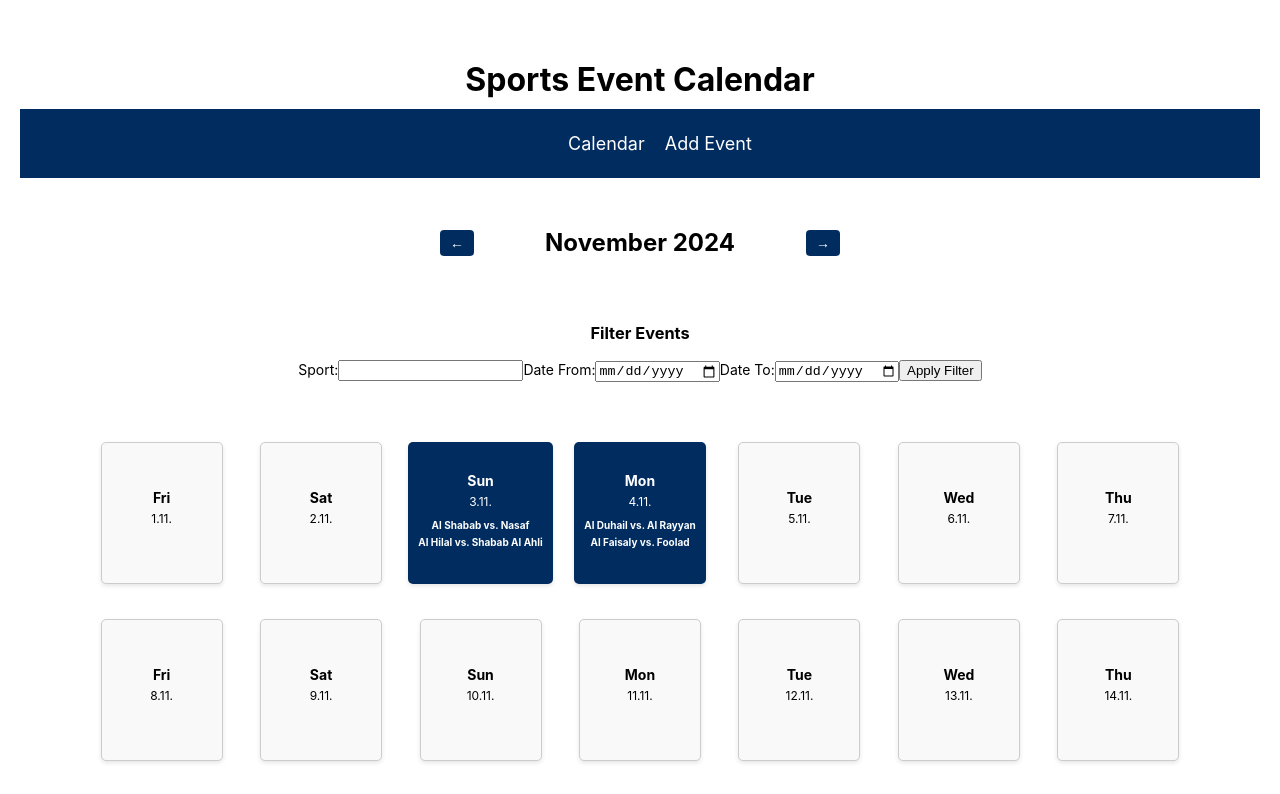
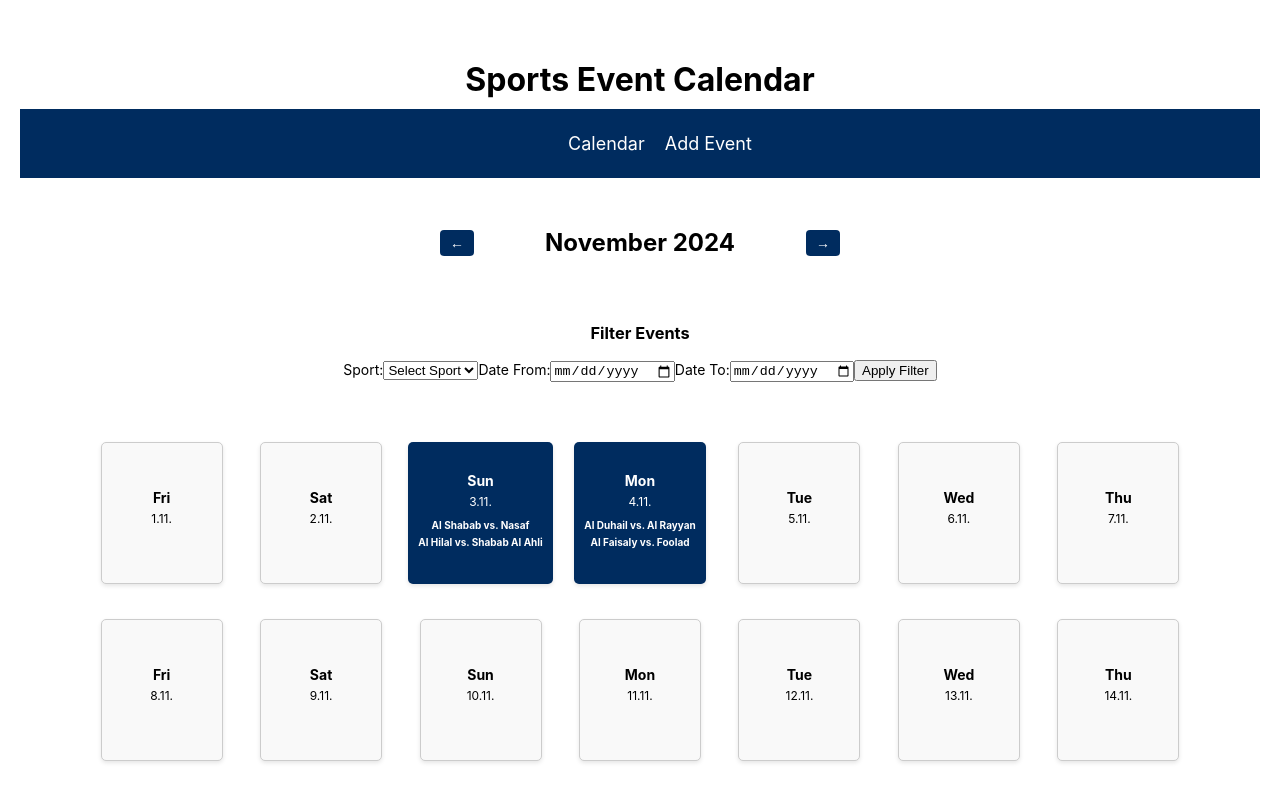
Before and after one commit to Jeeems10/sport-calendar-sportradar-ponce, a React (Create React App) app: page / in a window 1280 px wide. Shown: the top 794 px of the page. Built offline with nearby package versions, Linux system fonts and the light colour scheme.

Commit message:
- Replace text input with dropdown for selecting sports in Add Event and Filters

```diff
--- a/src/components/AddEventForm.js
+++ b/src/components/AddEventForm.js
@@ -58,12 +58,18 @@ const AddEventForm = ({ currentDate, addEvent }) => {
       </label>
       <label>
         Sport:
-        <input
-          type="text"
+        <select
           name="sport"
           value={formData.sport}
           onChange={handleChange}
-        />
+        >
+          <option value="">Select Sport</option>
+          <option value="Basketball">Basketball</option>
+          <option value="Football">Football</option>
+          <option value="Hockey">Hockey</option>
+          <option value="Baseball">Baseball</option>
+          <option value="Cricket">Cricket</option>
+        </select>
       </label>
       <label>
         Home Team:
--- a/src/components/Filters.js
+++ b/src/components/Filters.js
@@ -15,7 +15,7 @@ const Filters = ({ events, setFilteredEvents }) => {
 
       return (
         (!filterCriteria.sport ||
-          event.sport.toLowerCase().includes(filterCriteria.sport.toLowerCase())) &&
+          event.sport.toLowerCase() === filterCriteria.sport.toLowerCase()) &&
         (!fromDate || eventDate >= fromDate) &&
         (!toDate || eventDate <= toDate)
       );
@@ -28,18 +28,28 @@ const Filters = ({ events, setFilteredEvents }) => {
       <h3>Filter Events</h3>
       <label>
         Sport:
-        <input
-          type="text"
+        <select
           value={filterCriteria.sport}
-          onChange={(e) => setFilterCriteria({ ...filterCriteria, sport: e.target.value })}
-        />
+          onChange={(e) =>
+            setFilterCriteria({ ...filterCriteria, sport: e.target.value })
+          }
+        >
+          <option value="">Select Sport</option>
+          <option value="Basketball">Basketball</option>
+          <option value="Football">Football</option>
+          <option value="Hockey">Hockey</option>
+          <option value="Baseball">Baseball</option>
+          <option value="Cricket">Cricket</option>
+        </select>
       </label>
       <label>
         Date From:
         <input
           type="date"
           value={filterCriteria.dateFrom}
-          onChange={(e) => setFilterCriteria({ ...filterCriteria, dateFrom: e.target.value })}
+          onChange={(e) =>
+            setFilterCriteria({ ...filterCriteria, dateFrom: e.target.value })
+          }
         />
       </label>
       <label>
@@ -47,7 +57,9 @@ const Filters = ({ events, setFilteredEvents }) => {
         <input
           type="date"
           value={filterCriteria.dateTo}
-          onChange={(e) => setFilterCriteria({ ...filterCriteria, dateTo: e.target.value })}
+          onChange={(e) =>
+            setFilterCriteria({ ...filterCriteria, dateTo: e.target.value })
+          }
         />
       </label>
       <button onClick={handleFilter}>Apply Filter</button>
```
